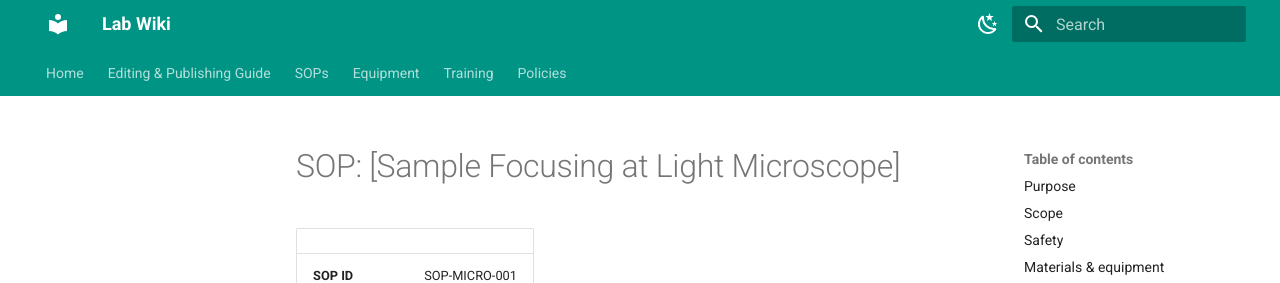
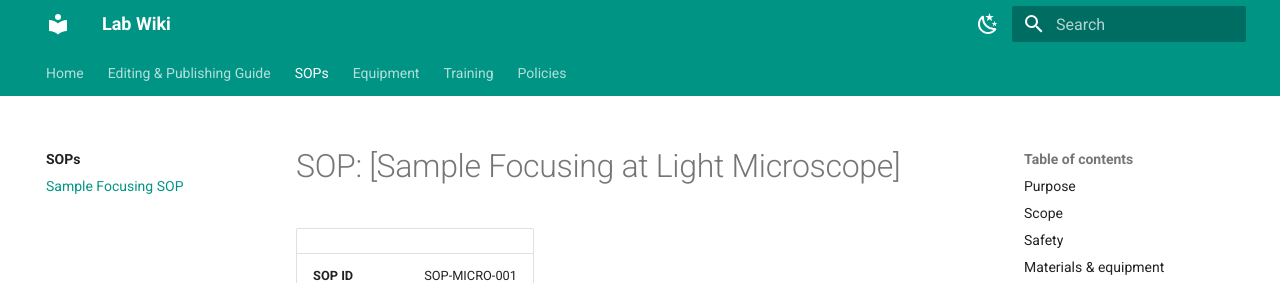
Before and after one commit to IDMMicroscopy/lab-wiki, an MkDocs documentation site: the page built from docs/sops/Sample-focusing-sop.md, in a window 1280 px wide. Shown: the top 283 px of the page. Built offline with MkDocs 1.6.1 and Material for MkDocs 9.7.7, drawn with Linux system fonts in a browser that asks for light colours.

Commit message:
Update mkdocs.yml

```diff
--- a/mkdocs.yml
+++ b/mkdocs.yml
@@ -37,6 +37,7 @@ nav:
   - Editing & Publishing Guide: editing-guide.md
   - SOPs:
       - Overview: sops/index.md
+      - Sample Focusing SOP: sops/Sample-focusing-sop.md
   - Equipment:
       - Overview: equipment/index.md
   - Training:
```
